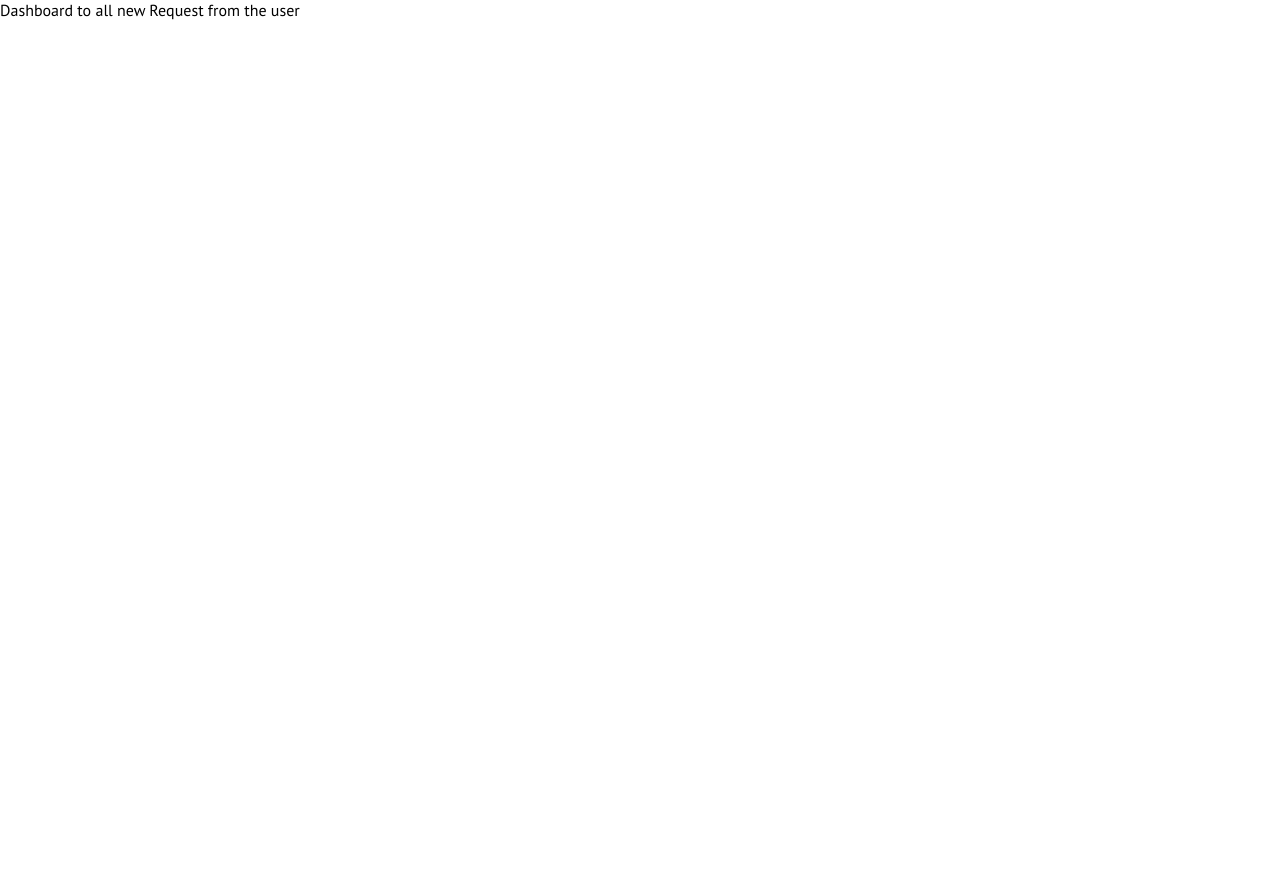
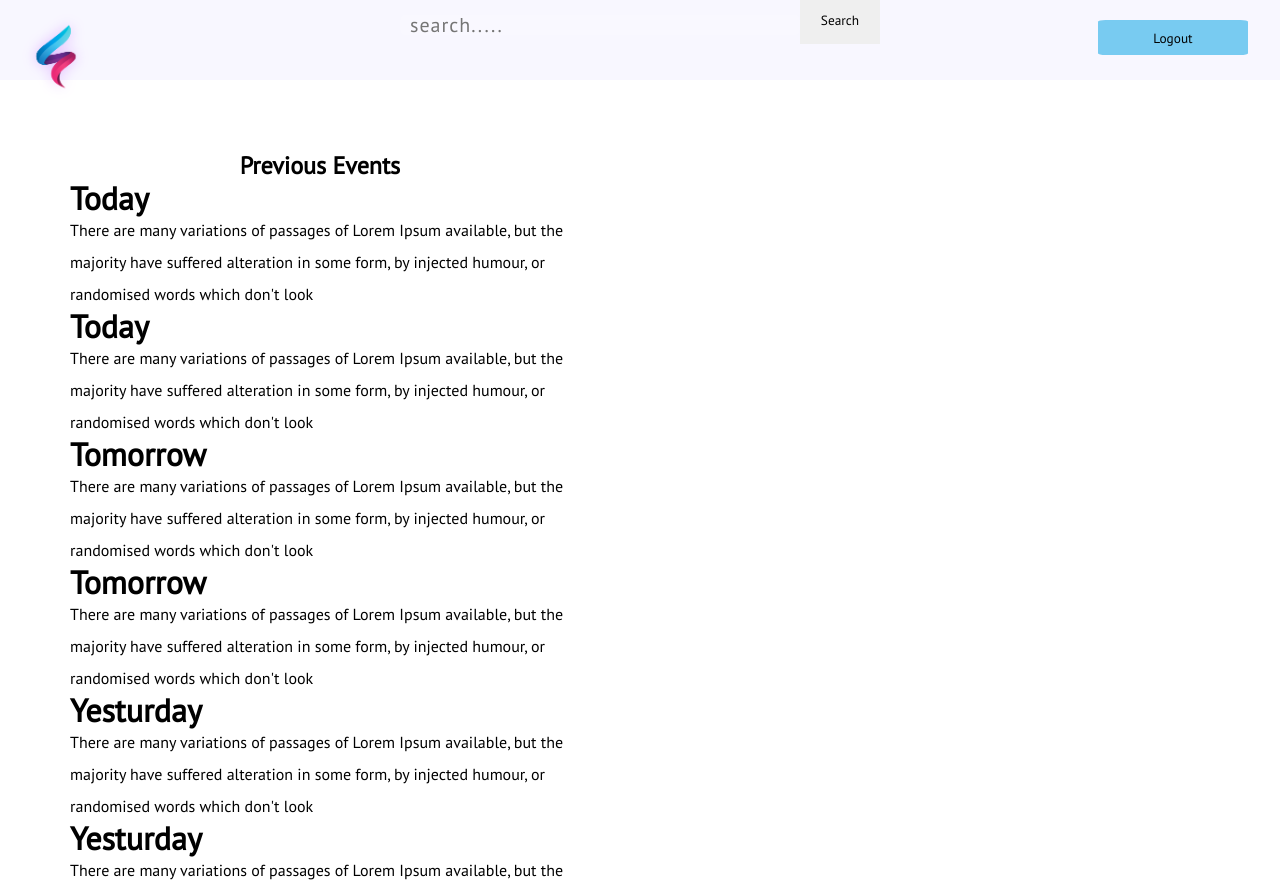
Before and after one commit to rishi23root/Event-Site, a React (Create React App) app in the folder frontend/: page /Dashboard in a window 1280 px wide. Before the commit the page ends 800 px from the top, so only its background shows below. Built offline with nearby package versions, Linux system fonts and the light colour scheme.

Commit message:
slight changes in container

```diff
--- a/frontend/src/Components/Container.jsx
+++ b/frontend/src/Components/Container.jsx
@@ -9,7 +9,7 @@ export default function Container() {
     return (
         <div className="previousevent">
 
-            <h3 >Previous Events</h3>
+            <h2 >Previous Events</h2>
 
             <h3>Today</h3>
             <div className="events">
--- a/frontend/src/Css/Container.css
+++ b/frontend/src/Css/Container.css
@@ -15,6 +15,7 @@
 .heading {
 	justify-content: center;
 }
-h3 {
+h2 {
 	justify-content: center;
+	text-align: center;
 }
--- a/frontend/src/Pages/Dashboard.jsx
+++ b/frontend/src/Pages/Dashboard.jsx
@@ -33,9 +33,8 @@ function Dashboard() {
     // });
     return (
         <div>
-            Dashboard
-            to all
-            new Request from the user
+            <Header />
+            <Container />
         </div>
     )
 }
```
Lines whose indentation alone changed are shown as unchanged.
